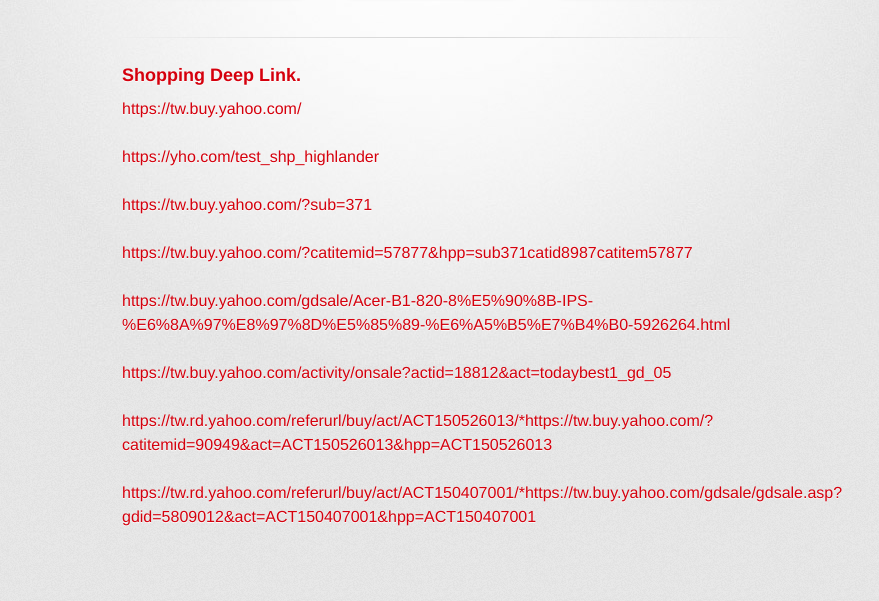
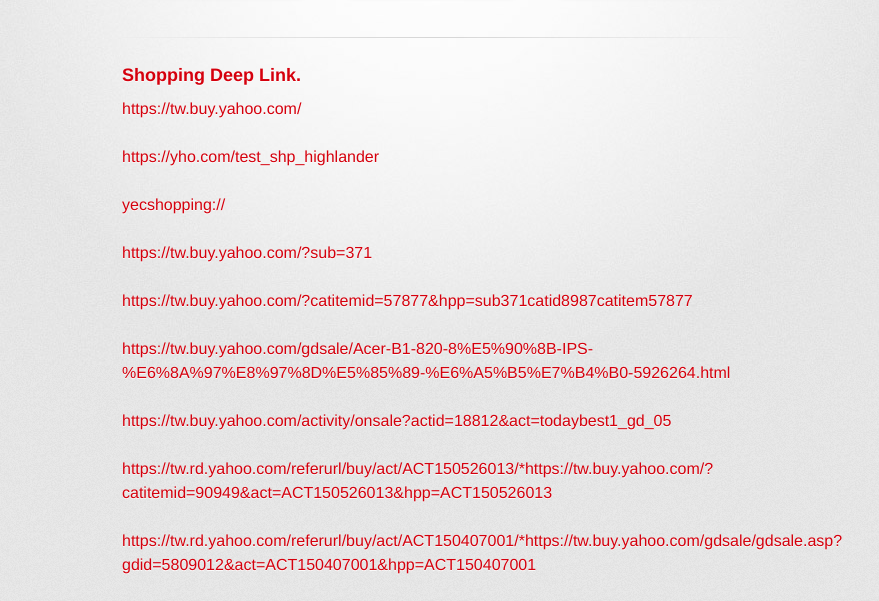
Before and after one commit to YkSix/github-pages, a plain HTML site: page index.html in a window 1280 px wide. Shown: the part 209-810 px from the top of the page, without its empty margins (208-1087 px from the left). Drawn offline with Linux system fonts and the light colour scheme; a web font is replaced by a local one.

Commit message:
Add  yecshopping://

```diff
--- a/index.html
+++ b/index.html
@@ -38,6 +38,8 @@
 <a href="https://tw.buy.yahoo.com/">https://tw.buy.yahoo.com/</a><br><br>
 
 <a href="https://yho.com/test_shp_highlander">https://yho.com/test_shp_highlander</a><br><br>
+
+<a href="yecshopping://">yecshopping://</a><br><br>
 
 <a href="https://tw.buy.yahoo.com/?sub=371">https://tw.buy.yahoo.com/?sub=371</a><br><br>
 
```
